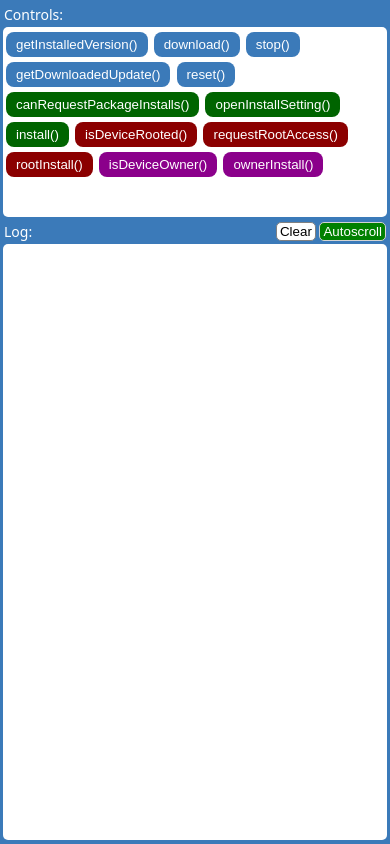
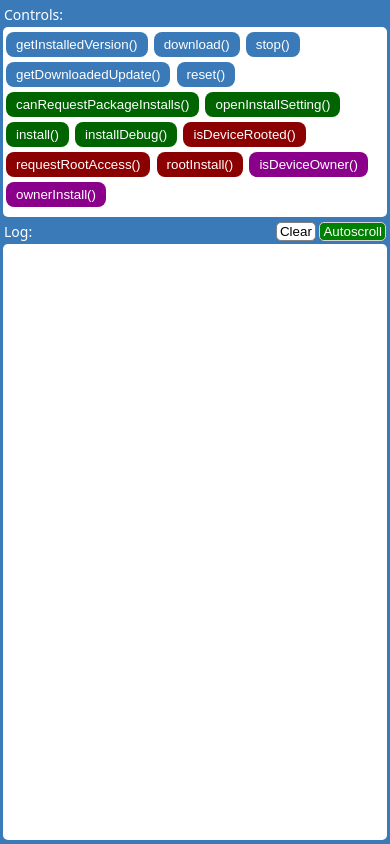
Before and after one commit to kolbasa/cordova-plugin-apkupdater-demo.src, a website: page www/index.html in a window 390 px wide. Drawn offline with Linux system fonts and the light colour scheme; some packages are replaced by stand-ins of ours.

Commit message:
New experimental install method.

```diff
--- a/www/index.html
+++ b/www/index.html
@@ -27,6 +27,7 @@
                     <button class="control green-bg" id="canRequestPackageInstalls">canRequestPackageInstalls()</button>
                     <button class="control green-bg" id="openInstallSetting">openInstallSetting()</button>
                     <button class="control green-bg" id="install">install()</button>
+                    <button class="control green-bg" id="installDebug">installDebug()</button>
 
                     <button class="control red-bg" id="isDeviceRooted">isDeviceRooted()</button>
                     <button class="control red-bg" id="requestRootAccess">requestRootAccess()</button>
--- a/www/js/demo.js
+++ b/www/js/demo.js
@@ -71,6 +71,10 @@ addButtonClickListener('install', function () {
     ApkUpdater.install(formatLog, formatError);
 });
 
+addButtonClickListener('installDebug', function () {
+    ApkUpdater.installDebug(formatLog, formatError);
+});
+
 addButtonClickListener('requestRootAccess', function () {
     ApkUpdater.requestRootAccess(formatLog, formatError);
 });
```
